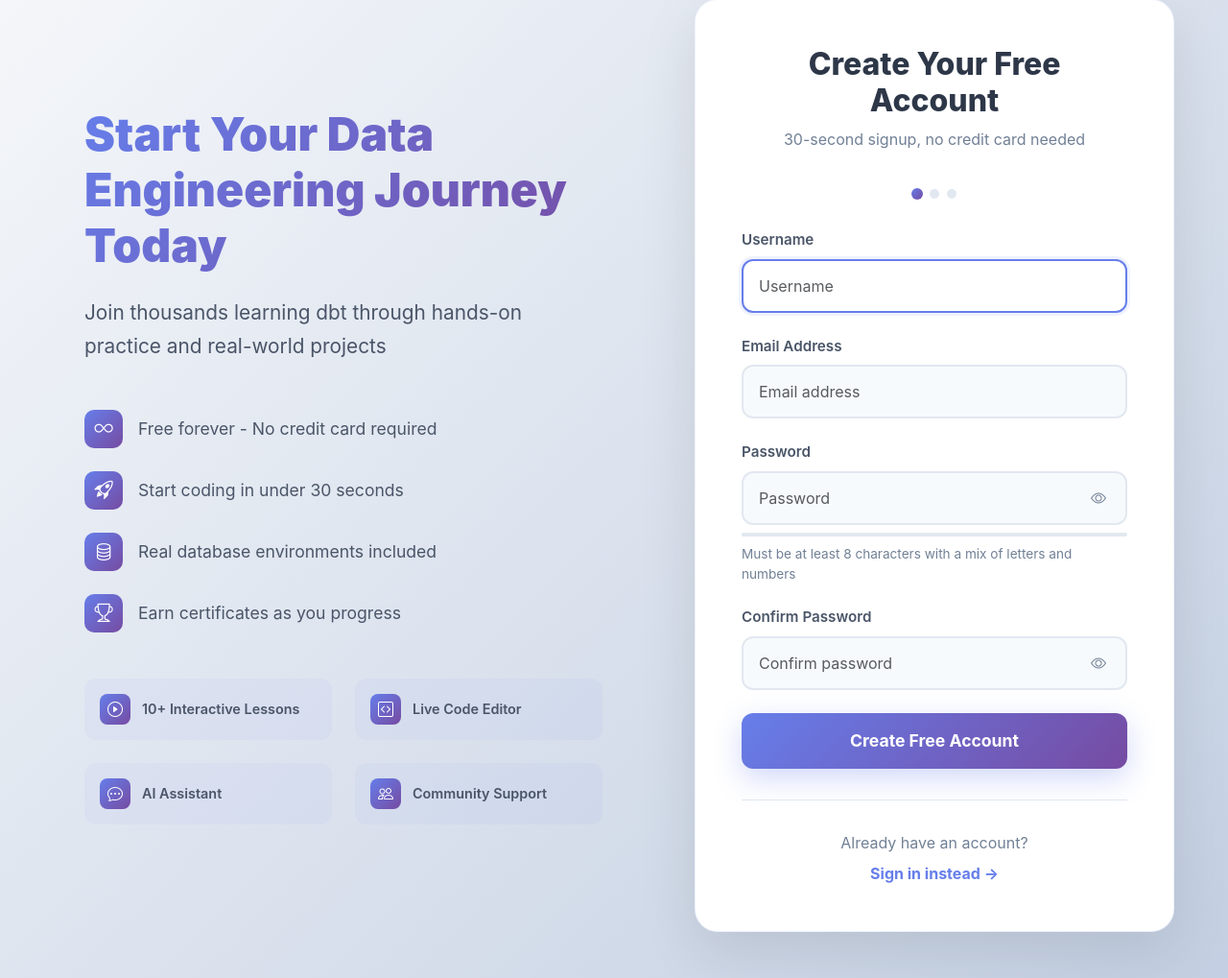
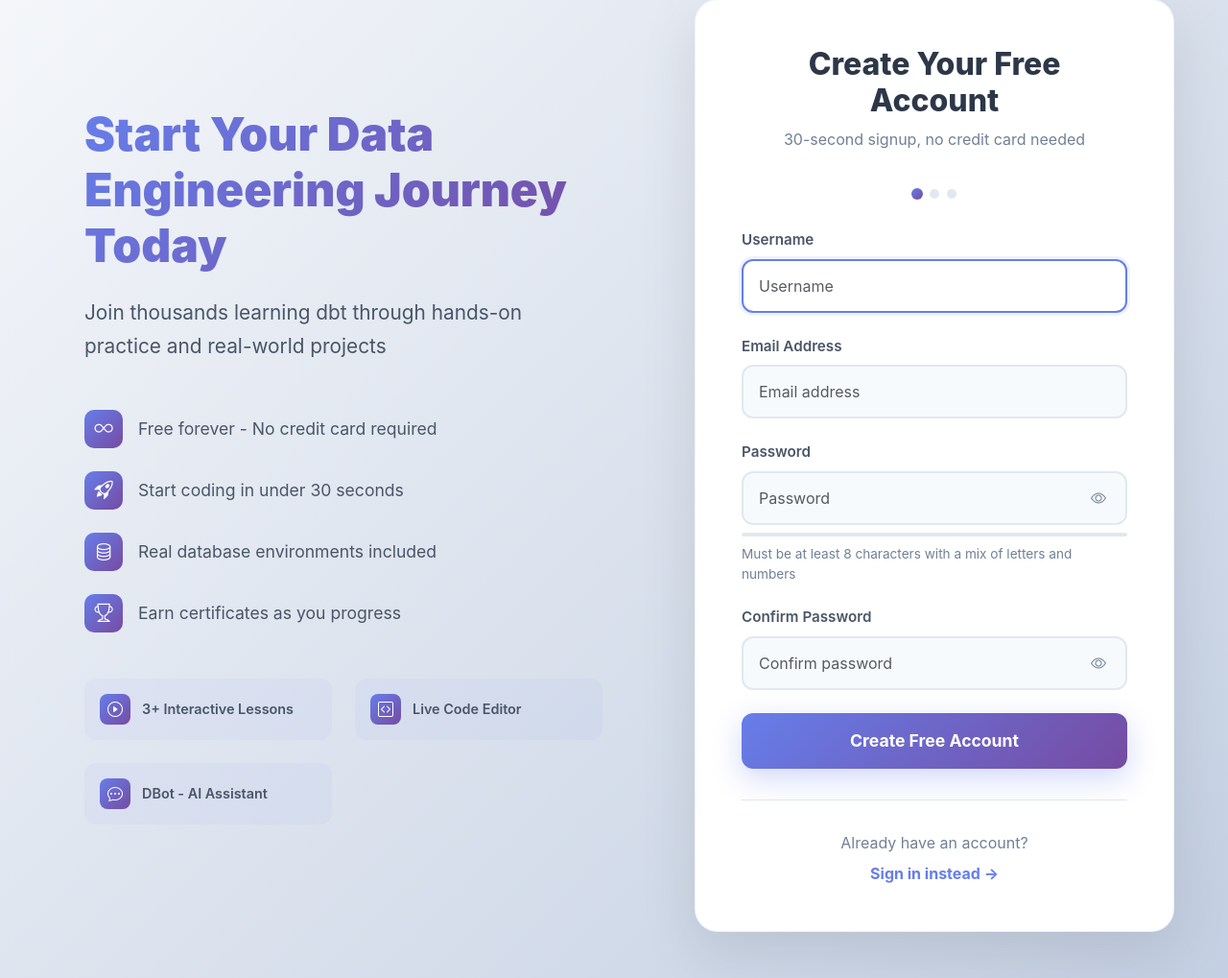
Before and after one commit to SS279/decode-data, a Django app: page /register/ in a window 1280 px wide. Shown: the part 161-1180 px from the top of the page at 96% size. Run offline with Django 4.2, Linux system fonts and the light colour scheme.

Commit message:
Fix hardcoded values in FE script

```diff
--- a/learning/templates/auth/register.html
+++ b/learning/templates/auth/register.html
@@ -569,7 +569,7 @@
                         <div class="benefit-icon">
                             <i class="bi bi-play-circle"></i>
                         </div>
-                        <span class="benefit-text">10+ Interactive Lessons</span>
+                        <span class="benefit-text">3+ Interactive Lessons</span>
                     </div>
                     <div class="benefit-item">
                         <div class="benefit-icon">
@@ -581,14 +581,14 @@
                         <div class="benefit-icon">
                             <i class="bi bi-chat-dots"></i>
                         </div>
-                        <span class="benefit-text">AI Assistant</span>
+                        <span class="benefit-text">DBot - AI Assistant</span>
                     </div>
-                    <div class="benefit-item">
+                    <!-- <div class="benefit-item">
                         <div class="benefit-icon">
                             <i class="bi bi-people"></i>
                         </div>
                         <span class="benefit-text">Community Support</span>
-                    </div>
+                    </div> -->
                 </div>
             </div>
 
```
Also changed, not shown: learning/templates/auth/login.html (+4 -4 lines), 1 other file.
